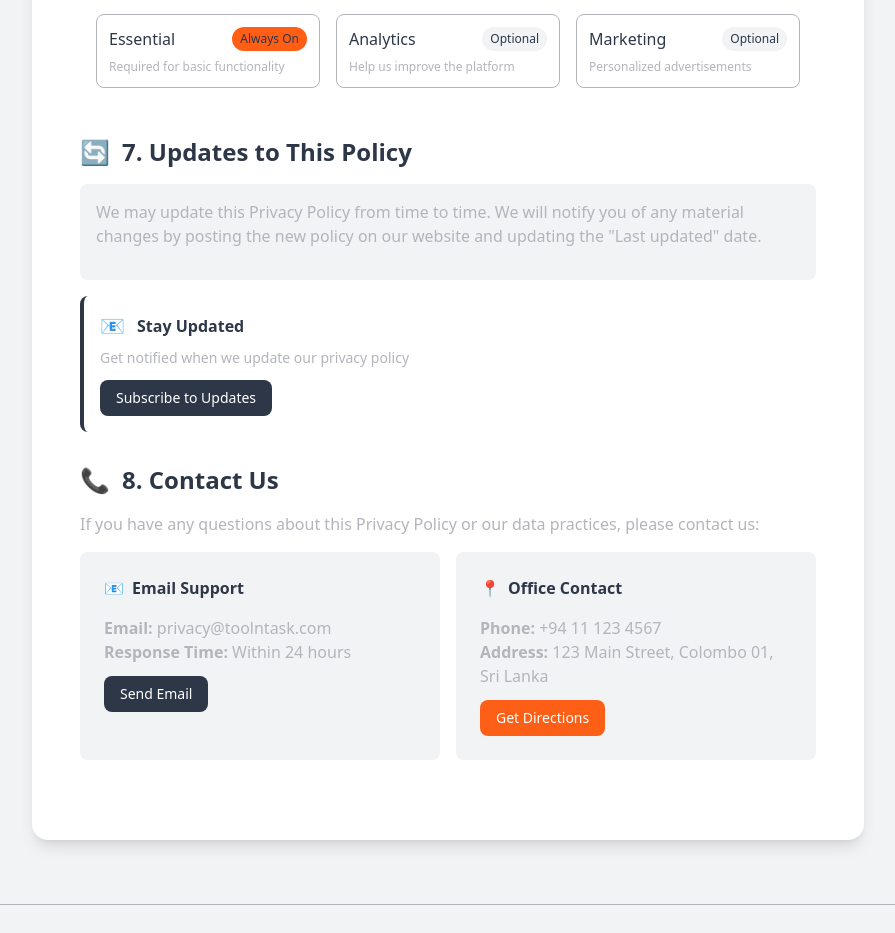
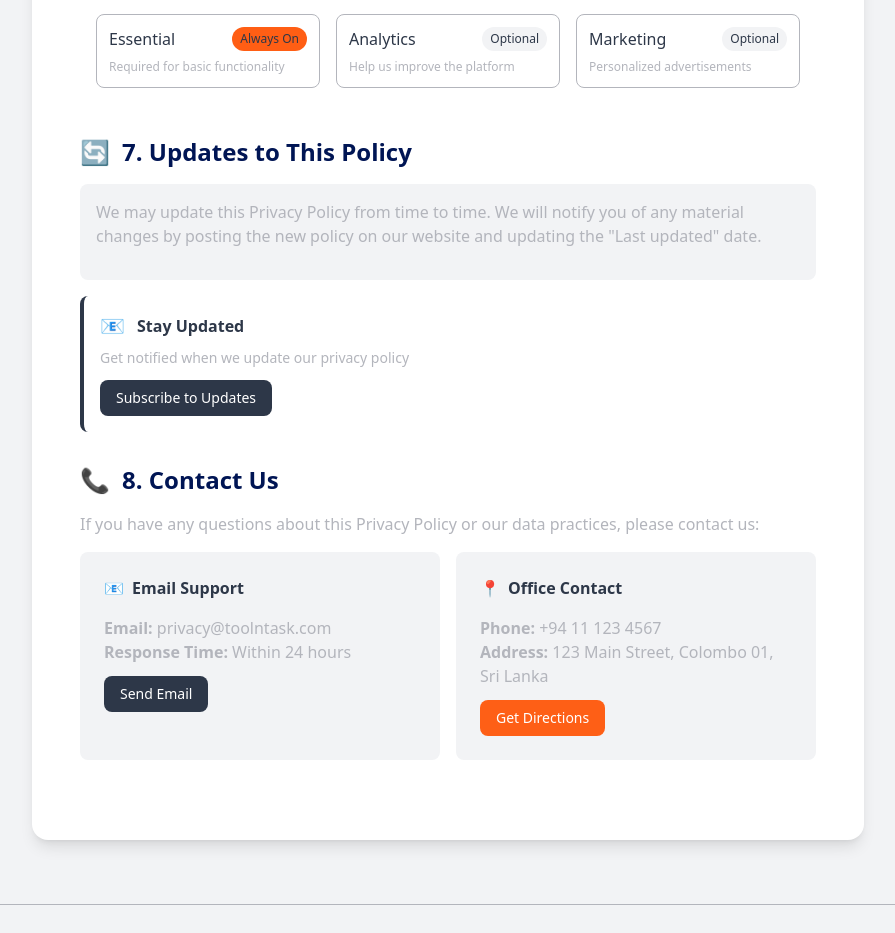
Before and after one commit to SeneshFitzroy/ToolnTask, a Next.js app: page /PrivacyPolicy in a window 1280 px wide. Shown: the part 2821-3754 px from the top of the page, without its empty margins (192-1087 px from the left). Built offline with nearby package versions, Linux system fonts and the light colour scheme; no server answers; the database is empty; a web font is replaced by a local one.

Commit message:
feat: Enhanced pages/PrivacyPolicy.tsx,  - Detailed changes: diff --git a/pages/PrivacyPolicy.tsx b/pages/Priva... at 01:58 PM +0530, July 03, 2025

```diff
--- a/pages/PrivacyPolicy.tsx
+++ b/pages/PrivacyPolicy.tsx
@@ -340,7 +340,7 @@ export default function PrivacyPolicy() {
             <section id="policy-updates" className="mb-8 scroll-mt-20">
               <div className="flex items-center gap-3 mb-4">
                 <span className="text-2xl">🔄</span>
-                <h2 className="text-2xl font-bold" style={{ color: '#2D3748' }}>7. Updates to This Policy</h2>
+                <h2 className="text-2xl font-bold" style={{ color: '#001554' }}>7. Updates to This Policy</h2>
               </div>
               <div className="rounded-lg p-4 mb-4" style={{ backgroundColor: '#F2F3F5' }}>
                 <p className="mb-4" style={{ color: '#B3B5BC' }}>
@@ -367,7 +367,7 @@ export default function PrivacyPolicy() {
             <section id="contact-us" className="mb-8 scroll-mt-20">
               <div className="flex items-center gap-3 mb-4">
                 <span className="text-2xl">📞</span>
-                <h2 className="text-2xl font-bold" style={{ color: '#2D3748' }}>8. Contact Us</h2>
+                <h2 className="text-2xl font-bold" style={{ color: '#001554' }}>8. Contact Us</h2>
               </div>
               <p className="mb-4" style={{ color: '#B3B5BC' }}>
                 If you have any questions about this Privacy Policy or our data practices, please contact us:
```
